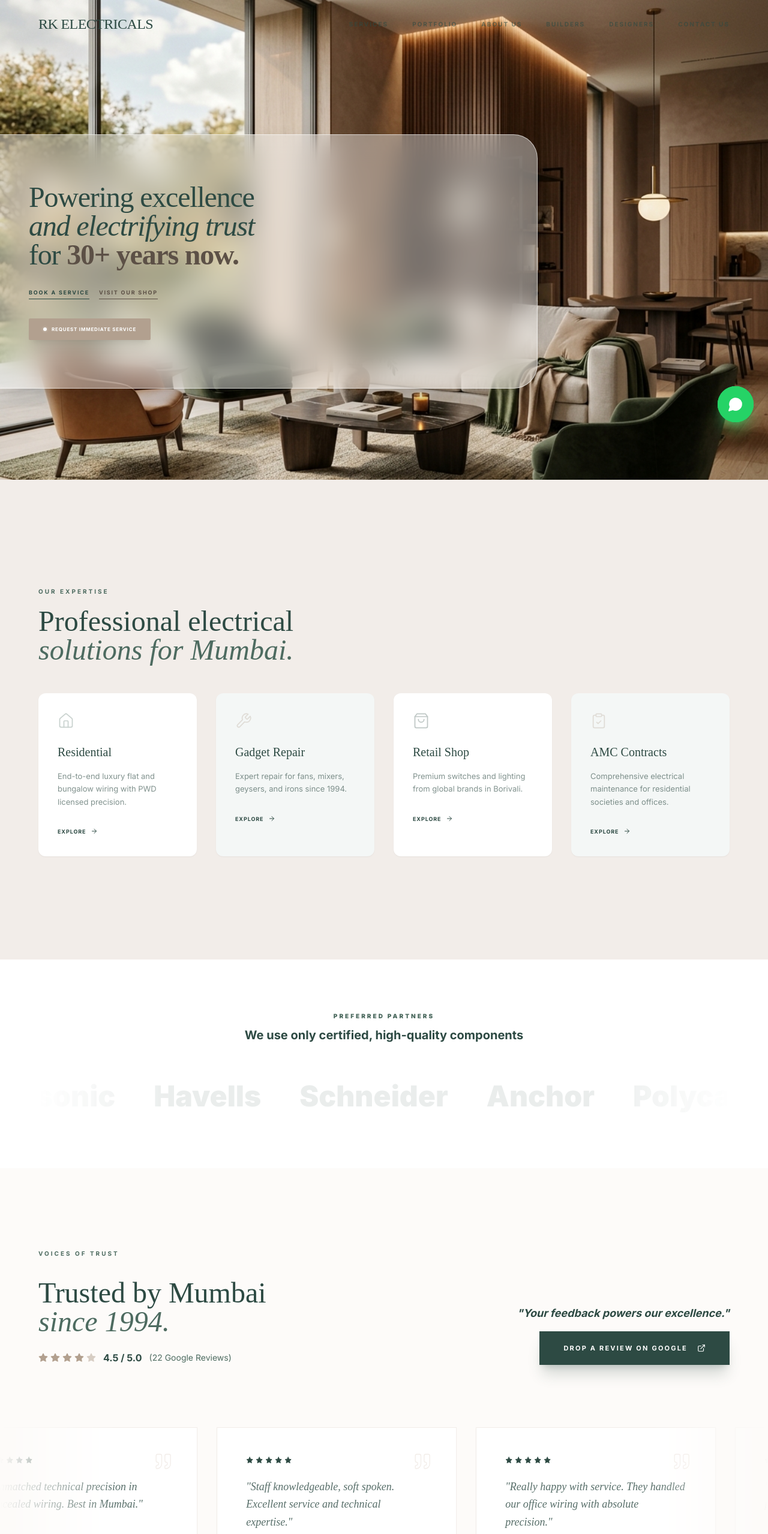
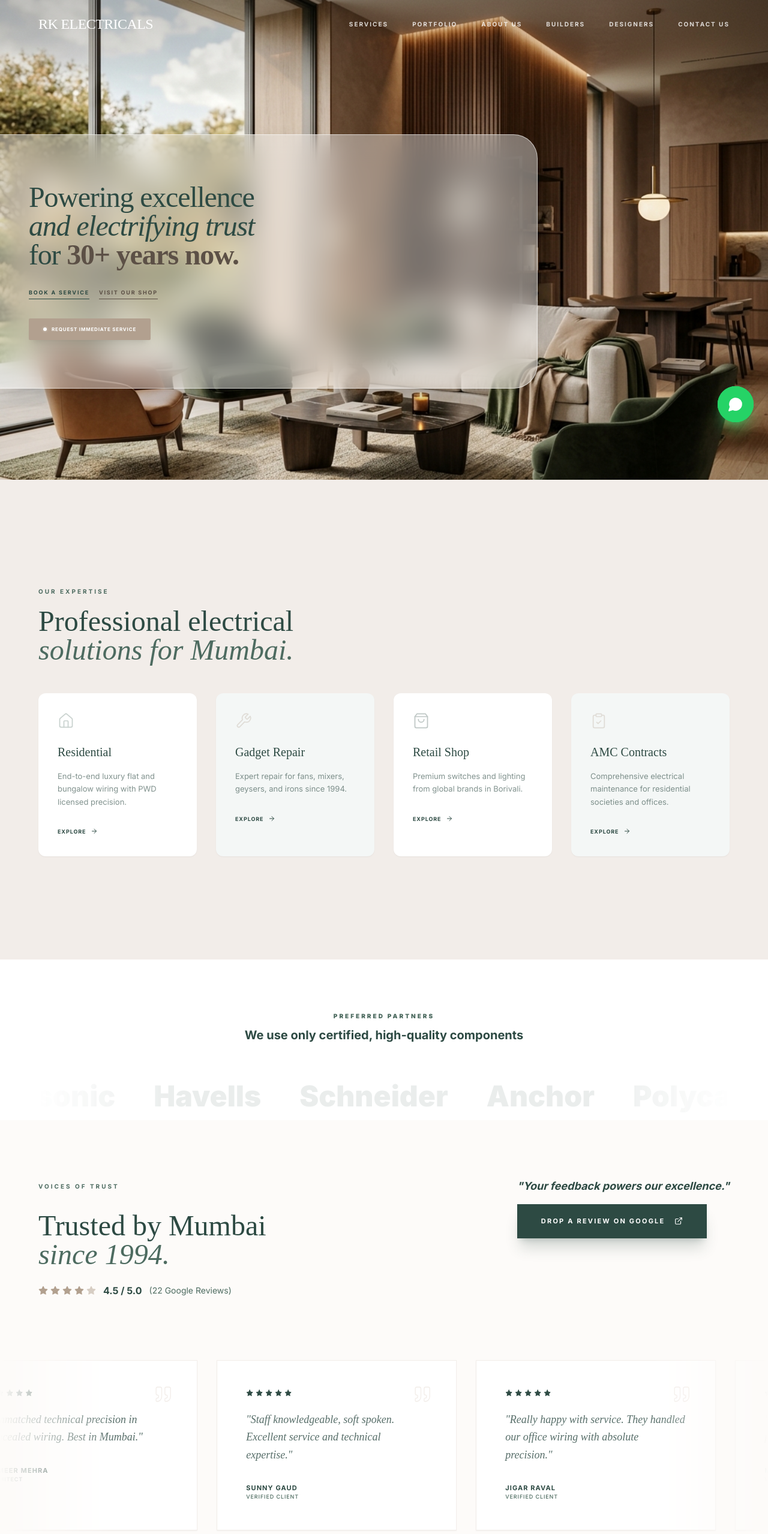
Before and after one commit to prathd10/rk-electricals-website, a React (Vite) app: page / in a window 1280 px wide. Shown: the top 2558 px of the page at 60% size. Built offline with nearby package versions, Linux system fonts and the light colour scheme.

Commit message:
new changes and vercel file added

```diff
--- a/src/components/public/Gallery.jsx
+++ b/src/components/public/Gallery.jsx
@@ -29,7 +29,7 @@ export default function Gallery() {
   )
 
   return (
-    <section id="gallery" className="py-32 bg-white" ref={ref}>
+    <section id="gallery" className="pt-20 pb-32 bg-white" ref={ref}>
       <div className="max-w-site pad">
 
         <div className="flex flex-col lg:flex-row justify-between items-start lg:items-end gap-12 mb-24">
--- a/src/components/public/Header.jsx
+++ b/src/components/public/Header.jsx
@@ -1,4 +1,5 @@
 import { useState, useEffect } from 'react'
+import { useLocation } from 'react-router-dom'
 import { Menu, X } from 'lucide-react'
 
 const NAV_LINKS = [
@@ -11,6 +12,8 @@ const NAV_LINKS = [
 ]
 
 export default function Header() {
+  const location = useLocation()
+  const isHomePage = location.pathname === '/'
   const [isScrolled, setIsScrolled] = useState(false)
   const [isOpen, setIsOpen] = useState(false)
 
@@ -19,6 +22,8 @@ export default function Header() {
     window.addEventListener('scroll', handleScroll)
     return () => window.removeEventListener('scroll', handleScroll)
   }, [])
+
+  const isLightText = isScrolled || isHomePage
 
   return (
     <>
@@ -30,8 +35,7 @@ export default function Header() {
 
           {/* Logo */}
           <a href="/" className="flex items-center gap-4 group">
-            <span className={`font-serif text-2xl tracking-tight transition-colors duration-500
-                              ${isScrolled ? 'text-white' : 'text-forest-800'}`}>
+            <span className={`font-serif text-2xl tracking-tight transition-colors duration-500 ${isLightText ? 'text-white' : 'text-forest-800'}`}>
               RK ELECTRICALS
             </span>
           </a>
@@ -43,7 +47,7 @@ export default function Header() {
                 key={link.name}
                 href={link.href}
                 className={`text-[10px] font-bold uppercase tracking-[0.2em] transition-all duration-500
-                ${isScrolled ? 'text-white/80 hover:text-white' : 'text-forest-800/60 hover:text-forest-800'}`}
+                ${isLightText ? 'text-white/80 hover:text-white' : 'text-forest-800/60 hover:text-forest-800'}`}
               >
                 {link.name}
               </a>
@@ -56,9 +60,9 @@ export default function Header() {
             onClick={() => setIsOpen(!isOpen)}
           >
             {isOpen ? (
-              <X className={isScrolled ? 'text-white' : 'text-forest-800'} size={24} />
+              <X className={isLightText ? 'text-white' : 'text-forest-800'} size={24} />
             ) : (
-              <Menu className={isScrolled ? 'text-white' : 'text-forest-800'} size={24} />
+              <Menu className={isLightText ? 'text-white' : 'text-forest-800'} size={24} />
             )}
           </button>
 
--- a/src/components/public/Hero.jsx
+++ b/src/components/public/Hero.jsx
@@ -9,6 +9,8 @@ export default function Hero() {
       style={{ backgroundImage: "url('/images/hero_interior_bg.png')" }}
       ref={ref}
     >
+      {/* Top Shadow for Navbar Visibility */}
+      <div className="absolute inset-x-0 top-0 h-40 bg-gradient-to-b from-black/20 to-transparent pointer-events-none"></div>
 
       <div className="relative z-10 w-full flex justify-start">
 
--- a/src/components/public/Testimonials.jsx
+++ b/src/components/public/Testimonials.jsx
@@ -33,11 +33,11 @@ export default function Testimonials() {
   const ref = useReveal()
 
   return (
-    <section id="testimonials" className="py-32 bg-cream-50 overflow-hidden" ref={ref}>
+    <section id="testimonials" className="pt-24 pb-0 bg-cream-50 overflow-hidden" ref={ref}>
       <div className="max-w-site pad mb-16">
 
         {/* Header */}
-        <div className="flex flex-col md:flex-row justify-between items-end gap-12">
+        <div className="flex flex-col md:flex-row justify-between items-start gap-12">
           <div className="max-w-xl">
             <span className="text-forest-600 font-sans font-bold uppercase tracking-[0.3em] text-[10px] reveal d-0">Voices of Trust</span>
             <h2 className="h2 mt-8 text-forest-800 reveal d-100">
@@ -53,8 +53,8 @@ export default function Testimonials() {
               <span className="text-forest-600 text-sm">(22 Google Reviews)</span>
             </div>
           </div>
-          <div className="reveal d-200 text-center md:text-right">
-            <p className="text-forest-800 font-bold mb-4 italic text-lg">"Your feedback powers our excellence."</p>
+          <div className="reveal d-200 text-left">
+            <p className="text-forest-800 font-bold mb-4 italic text-lg whitespace-nowrap">"Your feedback powers our excellence."</p>
             <a
               href="https://www.google.com/search?q=R+K+Electricals+Borivali+West"
               target="_blank"
--- a/src/components/public/TrustSection.jsx
+++ b/src/components/public/TrustSection.jsx
@@ -8,7 +8,7 @@ export default function TrustSection() {
   const ref = useReveal()
 
   return (
-    <section className="py-20 bg-white" ref={ref}>
+    <section className="pt-20 pb-0 bg-white" ref={ref}>
       <div className="max-w-site pad">
         <div className="text-center mb-12">
           <span className="text-[10px] font-black uppercase tracking-[0.3em] text-forest-600 opacity-40 reveal d-0">Preferred Partners</span>
--- a/src/pages/About.jsx
+++ b/src/pages/About.jsx
@@ -5,9 +5,9 @@ export default function About() {
   const ref = useReveal()
 
   return (
-    <div className="pt-32 bg-tan-50 min-h-screen" ref={ref}>
+    <div className="pt-24 bg-tan-50 min-h-screen" ref={ref}>
       {/* Hero Section */}
-      <section className="py-20 pad">
+      <section className="pt-12 pb-20 pad">
         <div className="max-w-site mx-auto grid lg:grid-cols-2 gap-20 items-center">
           <div>
             <span className="text-forest-600 font-sans font-bold uppercase tracking-[0.3em] text-[10px] reveal d-0">Our Legacy</span>
--- a/src/pages/Builders.jsx
+++ b/src/pages/Builders.jsx
@@ -5,8 +5,8 @@ export default function Builders() {
   const ref = useReveal()
 
   return (
-    <div className="pt-32 bg-tan-50 min-h-screen flex flex-col justify-center overflow-hidden" ref={ref}>
-      <section className="py-12 pad">
+    <div className="pt-20 bg-tan-50 min-h-screen overflow-hidden" ref={ref}>
+      <section className="pt-8 pb-12 pad">
         <div className="max-w-site mx-auto grid lg:grid-cols-2 gap-16 items-center">
 
           {/* Pitch Side */}
--- a/src/pages/ContactPage.jsx
+++ b/src/pages/ContactPage.jsx
@@ -5,8 +5,8 @@ export default function ContactPage() {
   const ref = useReveal()
 
   return (
-    <div className="pt-32 bg-tan-50 min-h-screen flex flex-col justify-center" ref={ref}>
-      <section className="py-20 pad">
+    <div className="pt-20 bg-tan-50 min-h-screen" ref={ref}>
+      <section className="pt-8 pb-20 pad">
         <div className="max-w-site mx-auto grid lg:grid-cols-2 gap-24 items-center">
 
           {/* Info Side */}
--- a/src/pages/Designers.jsx
+++ b/src/pages/Designers.jsx
@@ -5,8 +5,8 @@ export default function Designers() {
   const ref = useReveal()
 
   return (
-    <div className="pt-32 bg-cream-50 min-h-screen flex flex-col justify-center overflow-hidden" ref={ref}>
-      <section className="py-12 pad">
+    <div className="pt-20 bg-cream-50 min-h-screen overflow-hidden" ref={ref}>
+      <section className="pt-8 pb-12 pad">
         <div className="max-w-site mx-auto grid lg:grid-cols-2 gap-16 items-center">
 
           {/* Pitch Side */}
```
Also changed, not shown: vercel.json.
